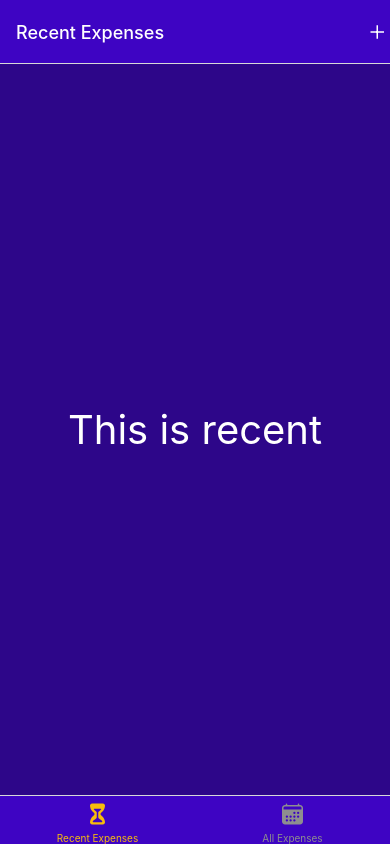
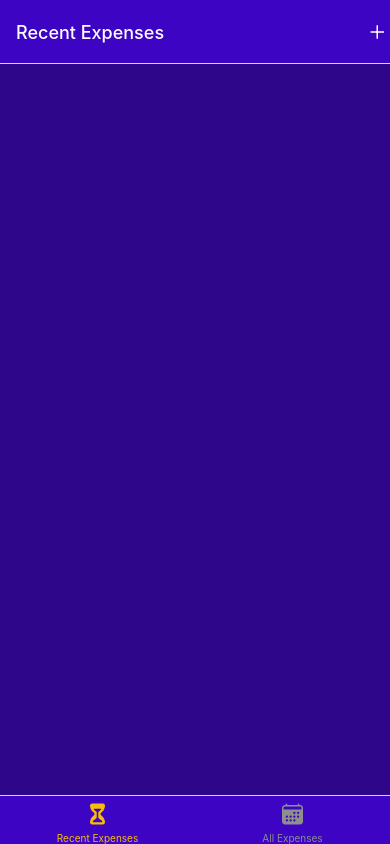
Before and after one commit to aadil42/react-native-expense-tracker, a React Native app: screen /recentScreen in a window 390 px wide. Built offline with nearby package versions, Linux system fonts and the light colour scheme.

Commit message:
display 7 most recent expenses.

```diff
--- a/screens/RecentExpenses.js
+++ b/screens/RecentExpenses.js
@@ -1,12 +1,21 @@
+import { useContext } from "react";
 import { View, Text, StyleSheet } from "react-native";
 import { GlobalStyles } from "../constants/styles";
 
+import List from "../components/List";
+
+import { ExpenseCtx } from "../store/context/ExpenseContext";
+
 const RecentExpenses = () => {
+
+    const ctx = useContext(ExpenseCtx);
+    const recentList = ctx.list.sort((a,b) => {
+        return b.date - a.date;
+    });
+
     return (
         <View style={styles.container}>
-            <Text style={styles.text}>
-                This is recent
-            </Text>
+            <List list={recentList.slice(0, 7)} />
         </View>
     );
 }
```
